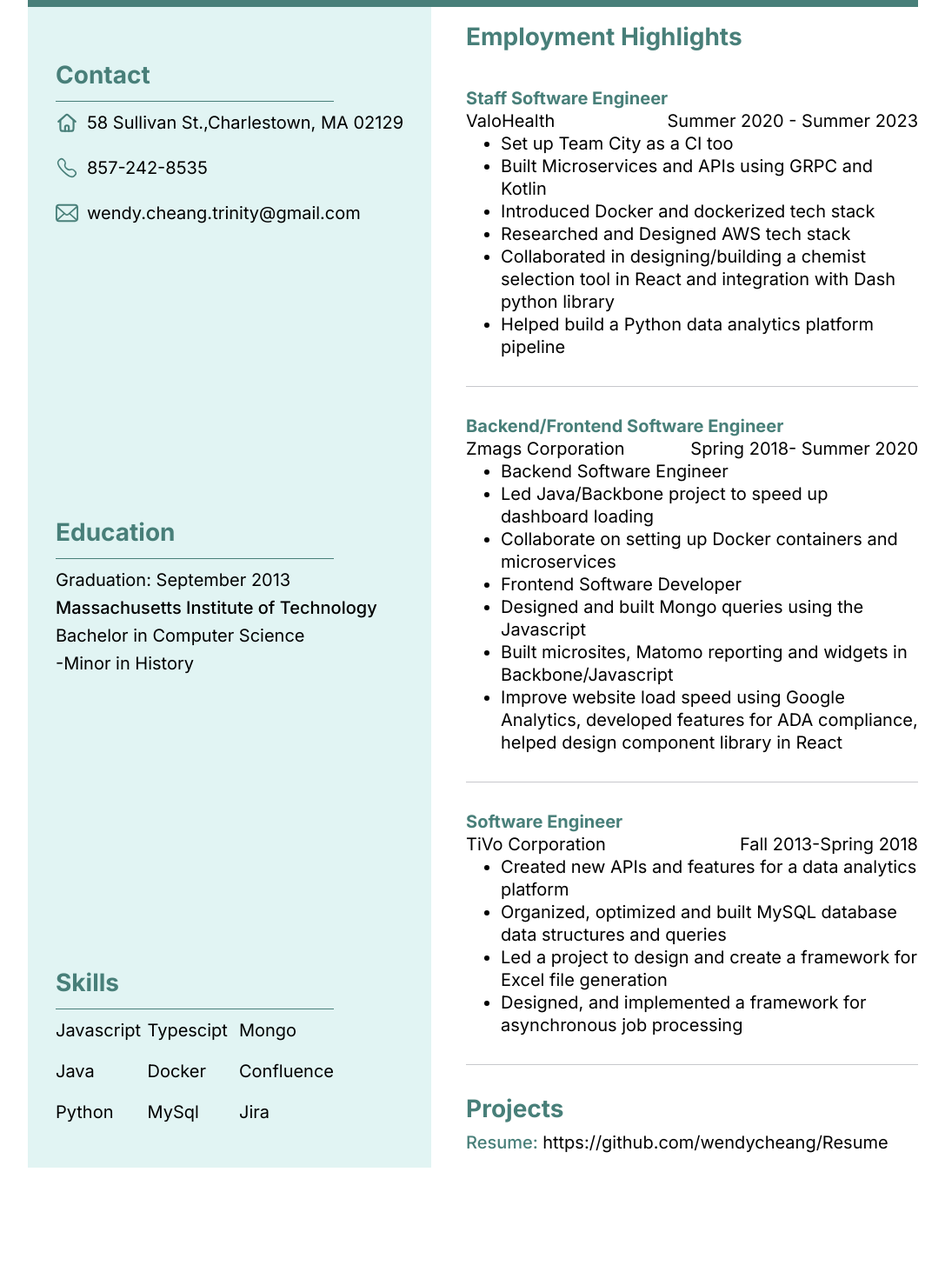
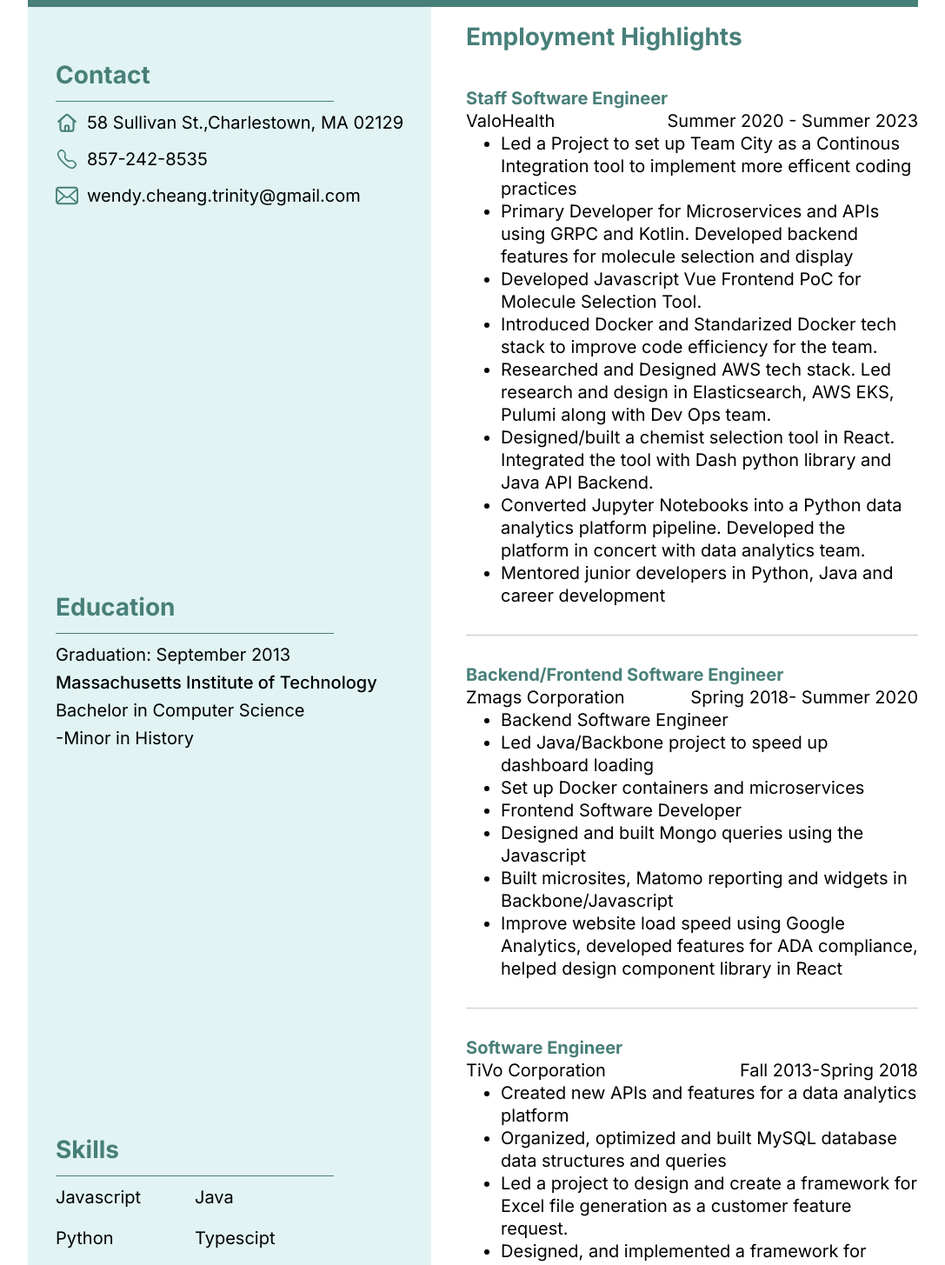
Before and after one commit to wendycheang/Resume, a React (Vite) app in the folder frontend/: page / in a window 1280 px wide. Shown: the part 200-1655 px from the top of the page at 87% size, without its empty margins (96-1183 px from the left). Before the commit the page ends 1591 px from the top, so only its background shows below. Built offline with nearby package versions, Linux system fonts and the light colour scheme.

Commit message:
More words

```diff
--- a/frontend/src/css/App.css
+++ b/frontend/src/css/App.css
@@ -92,5 +92,9 @@ section {
     white-space: pre-wrap;
   }
 
+  .main_section {
+    margin-right: 1rem;
+  }
+
 
 }
--- a/frontend/src/css/contact.css
+++ b/frontend/src/css/contact.css
@@ -10,7 +10,7 @@
 .contact {
     display: flex;
     flex-direction: column;
-    gap: 1em;
+    gap: .5em;
 }
 
 /* layout */
@@ -33,6 +33,6 @@
     }
 
     .contact > * {
-        margin: .5em 0;
+
     }
 }
--- a/frontend/src/css/skills.css
+++ b/frontend/src/css/skills.css
@@ -1,7 +1,8 @@
 .skills {
     width: 80%;
     display: grid;
-    grid-template: repeat(3,1fr) / repeat(2,1fr);
-    grid-auto-flow: column;
+    grid-template-rows: repeat(5,1fr);
+    grid-template-columns: repeat(2,1fr);
+    grid-auto-flow: row;
     row-gap: .75em;
 }
--- a/frontend/src/wendy_api.js
+++ b/frontend/src/wendy_api.js
@@ -24,12 +24,14 @@ export const employment_api = [
         duration: "Summer 2020 - Summer 2023",
         position: "Staff Software Engineer",
         projects: [
-            "Set up Team City as a CI too",
-            "Built Microservices and APIs using GRPC and Kotlin",
-            "Introduced Docker and dockerized tech stack",
-            "Researched and Designed AWS tech stack",
-            "Collaborated in designing/building a chemist selection tool in React and integration with Dash python library",
-            "Helped build a Python data analytics platform pipeline"
+            "Led a Project to set up Team City as a Continous Integration tool to implement more efficent coding practices",
+            "Primary Developer for Microservices and APIs using GRPC and Kotlin. Developed backend features for molecule selection and display",
+            "Developed Javascript Vue Frontend PoC for Molecule Selection Tool.",
+            "Introduced Docker and Standarized Docker tech stack to improve code efficiency for the team.",
+            "Researched and Designed AWS tech stack. Led research and design in Elasticsearch, AWS EKS, Pulumi along with Dev Ops team.",
+            "Designed/built a chemist selection tool in React. Integrated the tool with Dash python library and Java API Backend.",
+            "Converted Jupyter Notebooks into a Python data analytics platform pipeline. Developed the platform in concert with data analytics team.",
+            "Mentored junior developers in Python, Java and career development"
         ]
 
     },
@@ -42,7 +44,7 @@ export const employment_api = [
         projects: [
                 "Backend Software Engineer",
                 "Led Java/Backbone project to speed up dashboard loading",
-                "Collaborate on setting up Docker containers and microservices",
+                "Set up Docker containers and microservices",
                 "Frontend Software Developer",
                 "Designed and built Mongo queries using the Javascript",
                 "Built microsites, Matomo reporting and widgets in Backbone/Javascript",
@@ -58,7 +60,7 @@ export const employment_api = [
         projects: [
                 "Created new APIs and features for a data analytics platform",
                 "Organized, optimized and built MySQL database data structures and queries",
-                "Led a project to design and create a framework for Excel file generation",
+                "Led a project to design and create a framework for Excel file generation as a customer feature request.",
                 "Designed, and implemented a framework for asynchronous job processing"
             ]
     },
```
